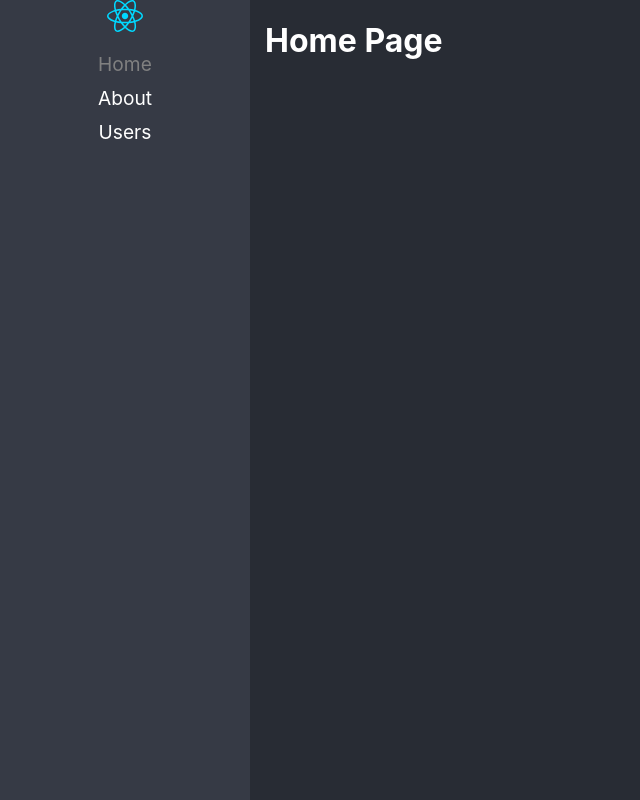
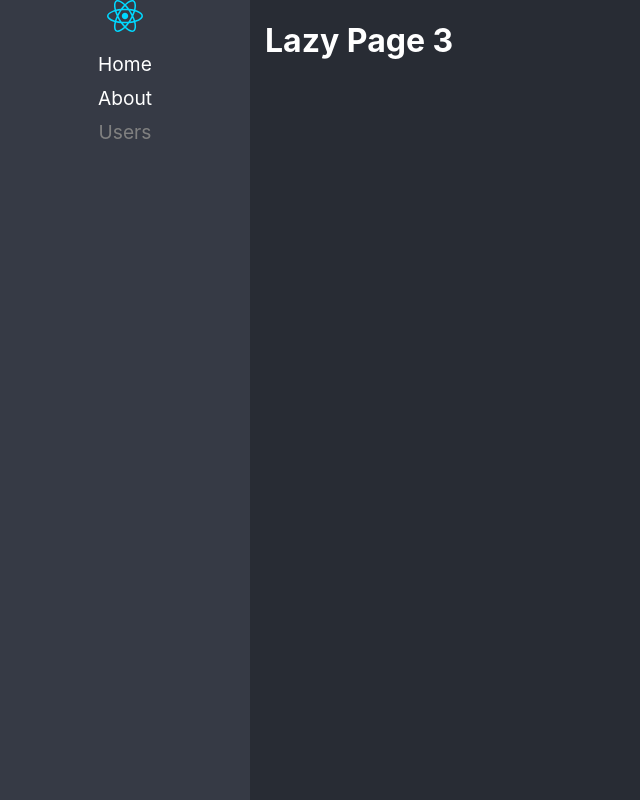
Before and after one commit to Zeev93/base-project, a React (Vite) app: page /lazy3 in a window 1280 px wide. Before the commit this address led to /home. Shown: the whole page, without its empty margins (0-640 px from the left). Built offline with nearby package versions, Linux system fonts and the light colour scheme.

Commit message:
Componentes Lazy Agregados

```diff
--- /dev/null
+++ b/src/01-lazyload/pages/LazyPage1.tsx
@@ -0,0 +1,7 @@
+export const LazyPage1 = () => {
+  return (
+    <h1>
+        Lazy Page 1
+    </h1>
+  )
+}
--- /dev/null
+++ b/src/01-lazyload/pages/LazyPage2.tsx
@@ -0,0 +1,7 @@
+export const LazyPage2 = () => {
+  return (
+    <h1>
+        Lazy Page 2
+    </h1>
+  )
+}
--- /dev/null
+++ b/src/01-lazyload/pages/LazyPage3.tsx
@@ -0,0 +1,7 @@
+export const LazyPage3 = () => {
+  return (
+    <h1>
+        Lazy Page 3
+    </h1>
+  )
+}
--- /dev/null
+++ b/src/01-lazyload/pages/index.ts
@@ -0,0 +1,3 @@
+export { LazyPage1 } from "./LazyPage1";
+export { LazyPage2 } from "./LazyPage2";
+export { LazyPage3 } from './LazyPage3';
--- a/src/routes/Navigation.tsx
+++ b/src/routes/Navigation.tsx
@@ -1,6 +1,7 @@
 import { BrowserRouter, Routes, Route, NavLink, Navigate } from "react-router-dom"
 
 import logo from '../assets/react.svg'
+import { LazyPage1, LazyPage2, LazyPage3 } from "../01-lazyload/pages";
 
 export const Navigation = () => {
   return (
@@ -11,21 +12,21 @@
                 <img src={logo} alt="react logo" />
                 <ul>
                     <li>
-                        <NavLink to="/home" className={ ({ isActive }) => isActive? 'nav-active' : '' } >Home</NavLink>
+                        <NavLink to="/lazy1" className={ ({ isActive }) => isActive? 'nav-active' : '' } >Home</NavLink>
                     </li>
                     <li>
-                        <NavLink to="/about" className={ ({ isActive }) => isActive? 'nav-active' : '' } >About</NavLink>
+                        <NavLink to="/lazy2" className={ ({ isActive }) => isActive? 'nav-active' : '' } >About</NavLink>
                     </li>
                     <li>
-                        <NavLink to="/users" className={ ({ isActive }) => isActive? 'nav-active' : '' } >Users</NavLink>
+                        <NavLink to="/lazy3" className={ ({ isActive }) => isActive? 'nav-active' : '' } >Users</NavLink>
                     </li>
                 </ul>
             </nav>
             <Routes>
-                <Route path="about"  element={<h1>About Page </h1>} />
-                <Route path="users" element={<h1>Users Page</h1>} />
-                <Route path="home" element={<h1>Home Page</h1>} />
-                <Route path="/*" element={<Navigate to="/home" replace/>} />
+                <Route path="lazy1"  element={<LazyPage1 />} />
+                <Route path="lazy2" element={<LazyPage2 />} />
+                <Route path="lazy3" element={<LazyPage3 />} />
+                <Route path="/*" element={<Navigate to="/lazy1" replace/>} />
             </Routes>
         </div>
     </BrowserRouter>
```
